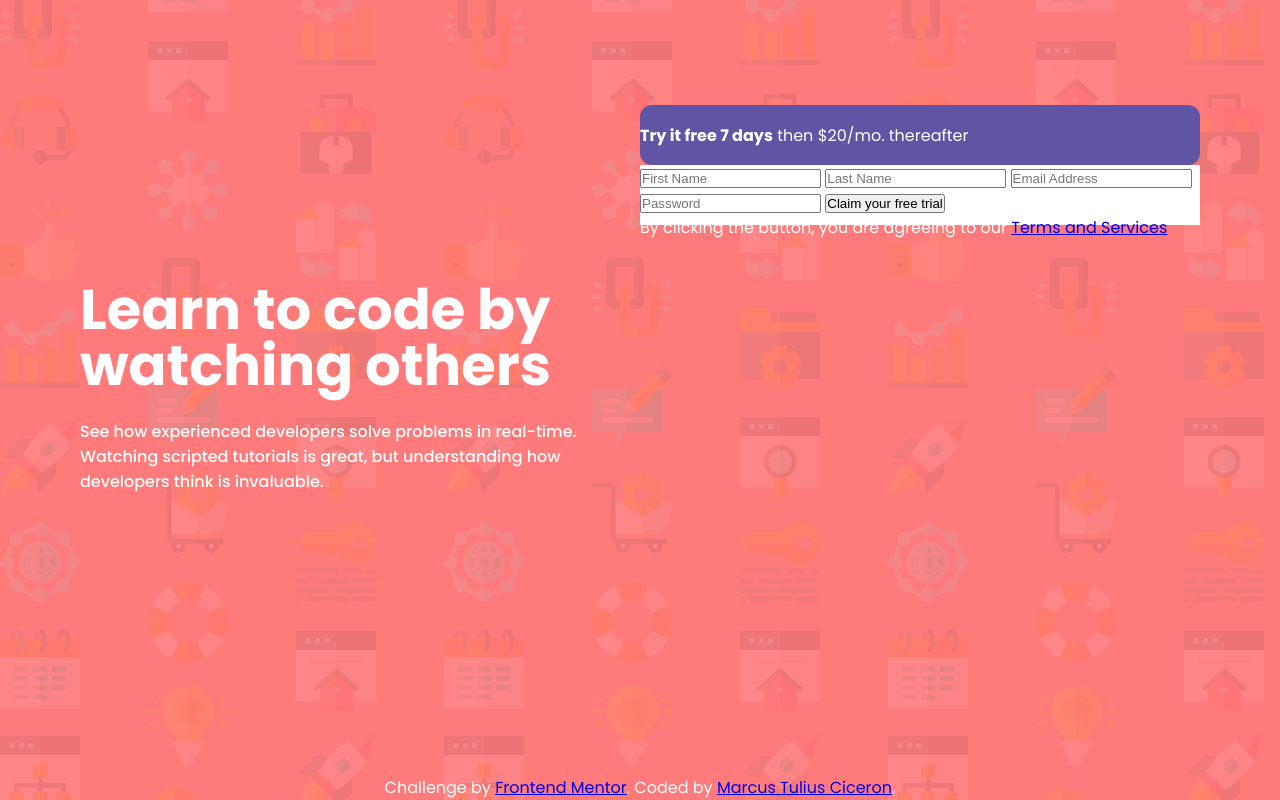
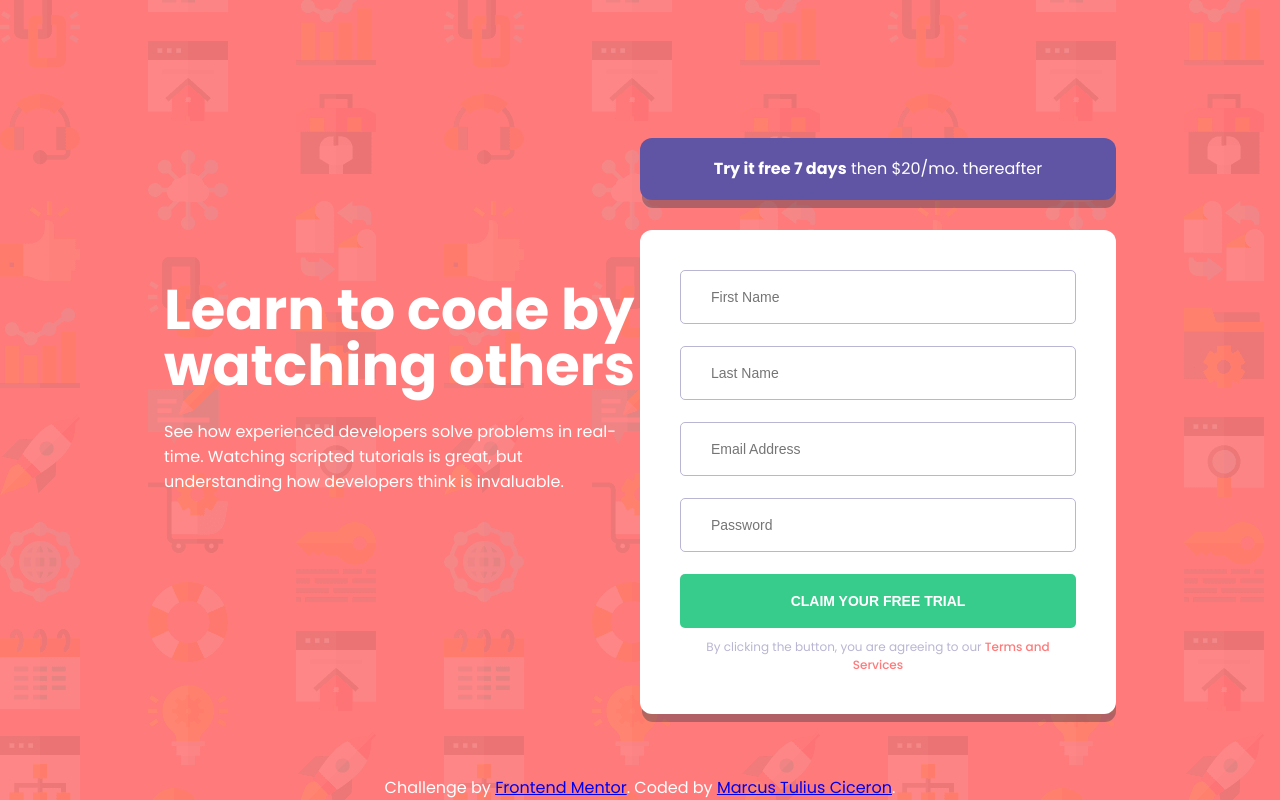
Before and after one commit to MarcusTuliusCiceron/Intro-component-with-sign-up-form-challenge-hub, a plain HTML site: page index.html in a window 1280 px wide. Drawn offline with Linux system fonts and the light colour scheme.

Commit message:
desktop design complete

```diff
--- a/_variables.scss
+++ b/_variables.scss
@@ -3,3 +3,4 @@ $green: hsl(154, 59%, 51%);
 $blue: hsl(248, 32%, 49%);
 $darkBlue: hsl(249, 10%, 26%) ;
 $grayishBlue: hsl(246, 25%, 77%);
+$darkBluea: hsla(249, 10%, 26%, 0.4) ;
--- a/index.html
+++ b/index.html
@@ -26,10 +26,22 @@
         <p> <strong>Try it free 7 days</strong>  then $20/mo. thereafter</p>
       </div>
       <div class="grid__right__form">
-        <input type="text" class="input_name" placeholder="First Name ">
-        <input type="text" class="input_lastName" placeholder="Last Name ">
-        <input type="email" class="input_email" placeholder="Email Address">
-        <input type="password" class="input_password" placeholder="Password">
+        <div class="input_box">
+          <input type="text" class="input_name" placeholder="First Name "> <div class="error_icon error_icon_1"></div>
+        </div>
+        <p class="validation-error">First Name cannot be empty</p>
+        <div class="input_box">
+          <input type="text" class="input_lastName" placeholder="Last Name "> <div class="error_icon error_icon_2"></div>
+        </div>
+        <p class="validation-error">Last Name cannot be empty</p>
+        <div class="input_box">
+          <input type="email" class="input_email" placeholder="Email Address"> <div class="error_icon error_icon_3"></div>
+        </div>
+        <p class="validation-error">Looks like it is not an email</p>
+        <div class="input_box">
+          <input type="password" class="input_password" placeholder="Password"> <div class="error_icon error_icon_4"></div>
+        </div>
+        <p class="validation-error">Password cannot be empty</p>
         <button class="button_submit">Claim your free trial </button>
         <p class="license_agreement">By clicking the button, you are agreeing to our <a href="#">Terms and Services</a> </p>
       </div>
--- a/style.scss
+++ b/style.scss
@@ -25,48 +25,122 @@ body{
     align-items: center;
 }
 
+.attribution{
+    margin-top: auto;
+}
+
 .grid{
-    margin: auto;
-    display: grid;
-    grid-template-columns: repeat(2, 560px);
-    grid-template-rows: 60px 480px;
-    grid-template-areas:
-    "A B"
-    "A C";
+    margin: auto 164px;
+    display: flex;
     row-gap: 25px;
+    height: auto;
+
 }
 
 .grid__left{
-    grid-area: A;
-    align-self: center;
+    margin: auto;
+    flex: 1;
     h1{
         font-size: 56px;
         line-height: 1;
         margin-bottom: 25px;
     }
-    p{
-        font-weight: 500;
+}
+.grid__right{
+    height: 500px;
+    flex: 1;
+    &__trial{
+
+        background-color: $blue;
+        border-radius: 12px;
+        display: grid;
+        justify-content: center;
+        align-content: center;
+        margin-bottom: 30px;
+        height: 62px;
+        box-shadow: 1px 9px 0px -1px $darkBluea;
+
+    }
+    &__form{
+
+        display: flex;
+        flex-direction: column;
+        background-color: white;
+        padding: 40px;
+        padding-top: 18px;
+        border-radius: 12px;
+        box-shadow: 1px 9px 0px -1px $darkBluea;
+
+        .input_box{
+            position: relative;
+            width: auto;
+        }
+        input{
+            outline: none;
+            height: 54px;
+            width: 100%;
+            padding-left: 30px;
+            border-radius: 5px;
+            border: solid 1px $grayishBlue;
+            font-weight: 500;
+            font-size: 14px;
+            margin-top: 22px;
+
+            &:focus{
+                border: solid 2px $darkBlue;
+            }
+        }
+        .error_icon{
+            width: 24px;
+            height: 24px;
+            background-image: url(icon-error.svg);
+            position: absolute;
+            left: 100%;
+            transform: translate( -40px, -40px);
+            display: none;
+        }
+        .error_icon.visible{
+            display: block;
+        }
+        .validation-error{
+            color: $red;
+            text-align: end;
+            display: none;
+
+        }
+        .validation-error.visible{
+            display: block;
+        }
+        button{
+            background-color: $green;
+            height: 54px;
+            margin-bottom: 10px;
+            border: none;
+            color: white;
+            text-transform: uppercase;
+            border-radius: 5px;
+            font-weight: 700;
+            font-size: 14px;
+            margin-top: 22px;
+
+            &:hover{
+                cursor: pointer;
+                opacity: 0.7;
+            }
+            &:active{
+                box-shadow: 0px 0px 0px 5px rgba(62, 60, 73, 0.4) inset;
+            }
+        }
+        .license_agreement{
+            text-align: center;
+            color: $grayishBlue;
+            font-weight: 400;
+            font-size: 12px;
+            a{
+                color: $red;
+                text-decoration: none;
+                font-weight: 500;
+            }
+        }
     }
 }
-.grid__right{
-    &__trial{
-        grid-area: B;
-        background-color: $blue;
-        height: 100%;
-        border-radius: 12px;
-        //display: grid;
-        justify-content: center;
-        align-content: center;
-        p{
-
-
-        }
-    }
-    &__form{
-        grid-area: C;
-        height: 100%;
-        //display: flex;
-        flex-direction: column;
-        background-color: white;
-    }
-}
```
Also changed, not shown: style.css, 1 other file.
